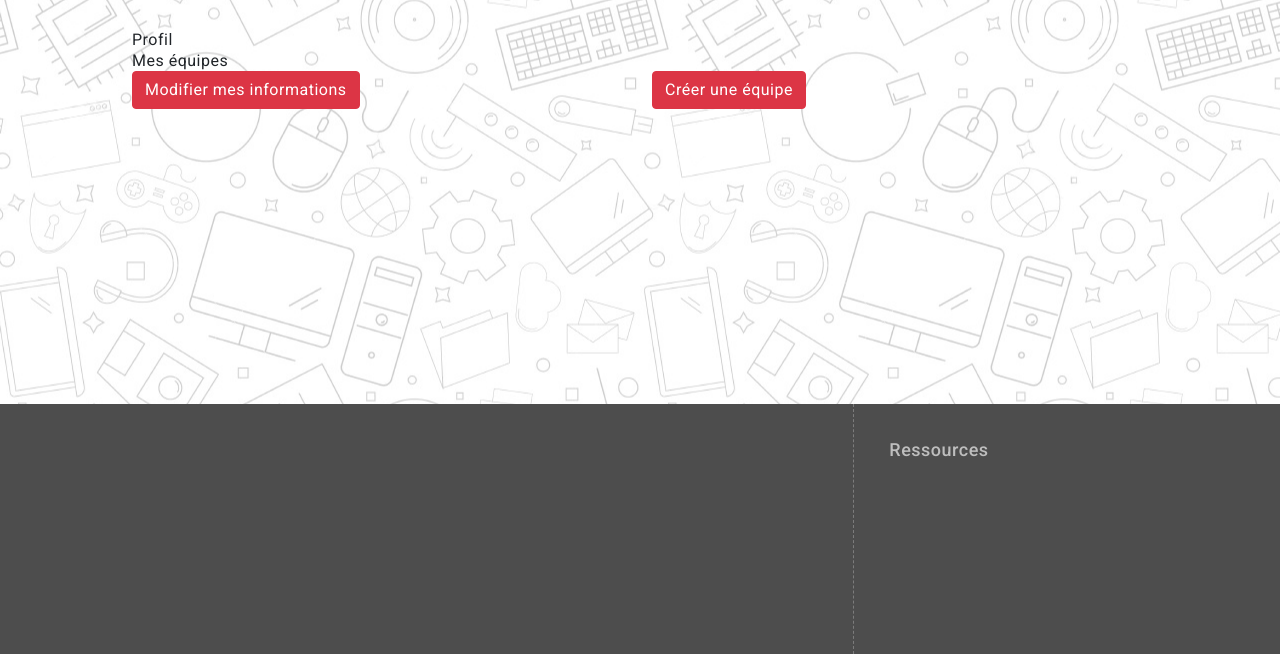
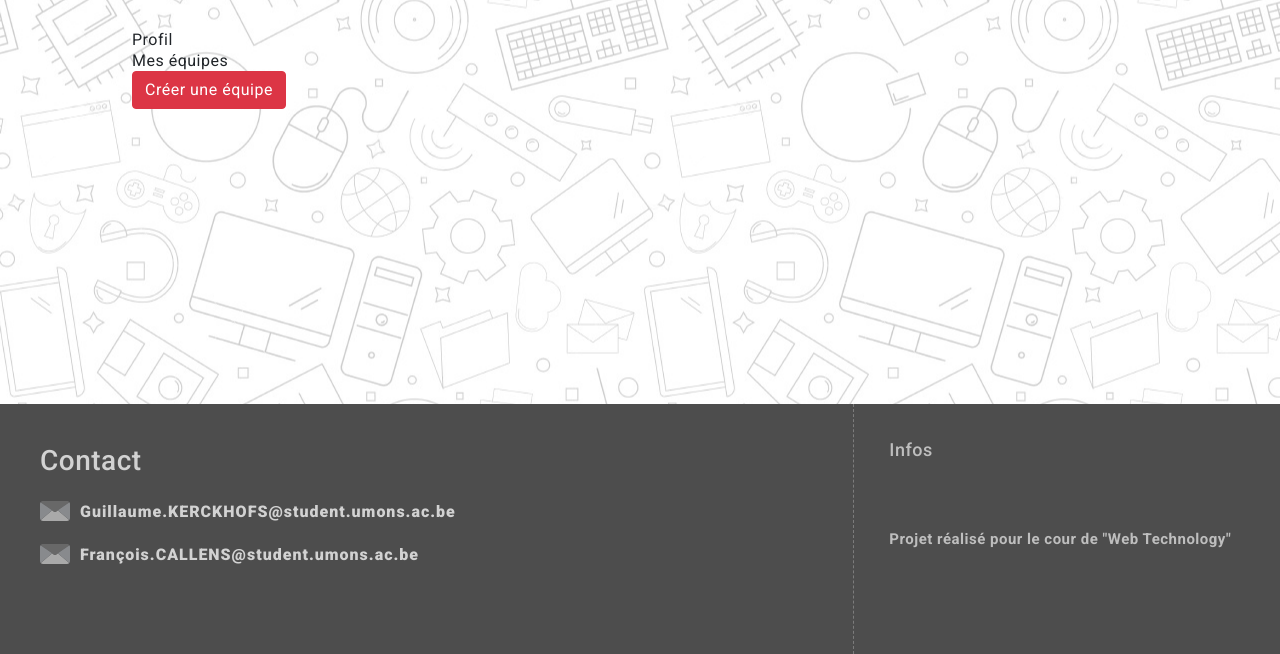
Before and after one commit to GuillaumeKerckhofs/Projet-webTechno, a Django app: page /profil/ in a window 1280 px wide. Shown: the part 146-800 px from the top of the page. Run offline with Django 3.2, Linux system fonts and the light colour scheme; some libraries are stand-ins or nearby versions.

Commit message:
Info added to the profil + update footer

```diff
--- a/leaderboard/templates/gui/HTML/Profil.html
+++ b/leaderboard/templates/gui/HTML/Profil.html
@@ -9,21 +9,25 @@
         <div class="container" id="Informations">
             <h class="diplay-10">Profil</h>
             </br>
+            {% if user.is_authenticated %}
+                <li>Pseudo: {{ user.user_name }}</li>
+                <li>Nom complet: {{ user.first_name }} {{ user.last_name }}</li>
+                <li>Email: {{ user.email }}</li>
 
-            <h class="diplay-10">Mes équipes</h>
-
-            <div class="row">
                 <div class="col-md-6 mb-md-6 mb-6">
                     <button type="button" class="btn btn-primary" data-bs-toggle="modal" data-bs-target="#profilModal">
                         Modifier mes informations
                     </button>
                 </div>
+            {% endif %}
 
-                <div class="col-md-6 mb-md-6 mb-6">
-                    <button type="button" class="btn btn-primary" data-bs-toggle="modal" data-bs-target="#createTeamModal">
-                        Créer une équipe
-                    </button>
-                </div>
+            <h class="diplay-10">Mes équipes</h>
+
+
+            <div class="col-md-6 mb-md-6 mb-6">
+                <button type="button" class="btn btn-primary" data-bs-toggle="modal" data-bs-target="#createTeamModal">
+                    Créer une équipe
+                </button>
             </div>
 
         </div>
--- a/leaderboard/templates/gui/HTML/base.html
+++ b/leaderboard/templates/gui/HTML/base.html
@@ -124,14 +124,21 @@
 
             <div class="left">
                 <div></div>
-
+                <div id="social">
+                    <h3>Contact</h3>
+                    <div class="email">
+                        <a href="mailto:Guillaume.KERCKHOFS@student.umons.ac.be"><img src="{% static '/images/email.svg' %}"> Guillaume.KERCKHOFS@student.umons.ac.be</a>
+                        </br>
+                        <a href="mailto:François.CALLENS@student.umons.ac.be"><img src="{% static '/images/email.svg' %}"> François.CALLENS@student.umons.ac.be</a>
+                    </div>
+                </div>
             </div>
 
             <div class="right">
                 <div>
-                    <h3>Ressources</h3>
+                    <h3>Infos</h3>
                     <ul>
-
+                        Projet réalisé pour le cour de "Web Technology"
                     </ul>
                 </div>
             </div>
```
Also changed, not shown: leaderboard/db.sqlite3, leaderboard/static/images/email.svg (added).
